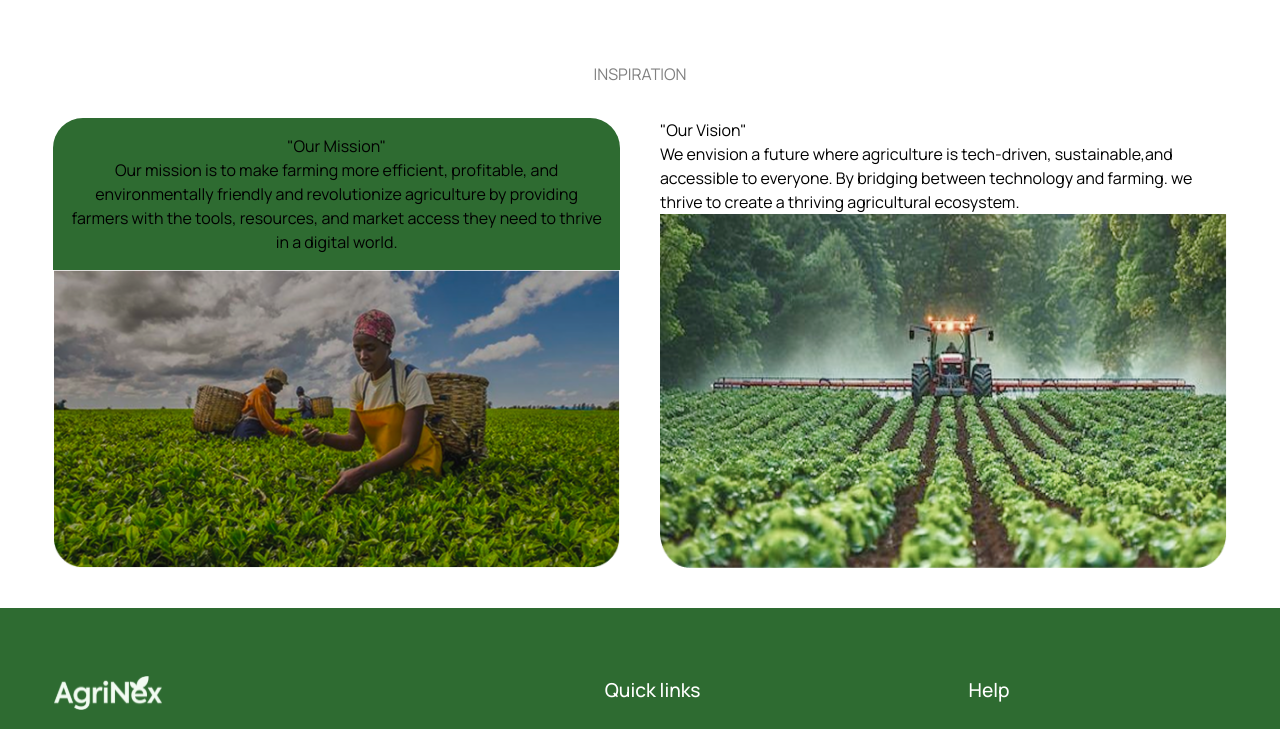
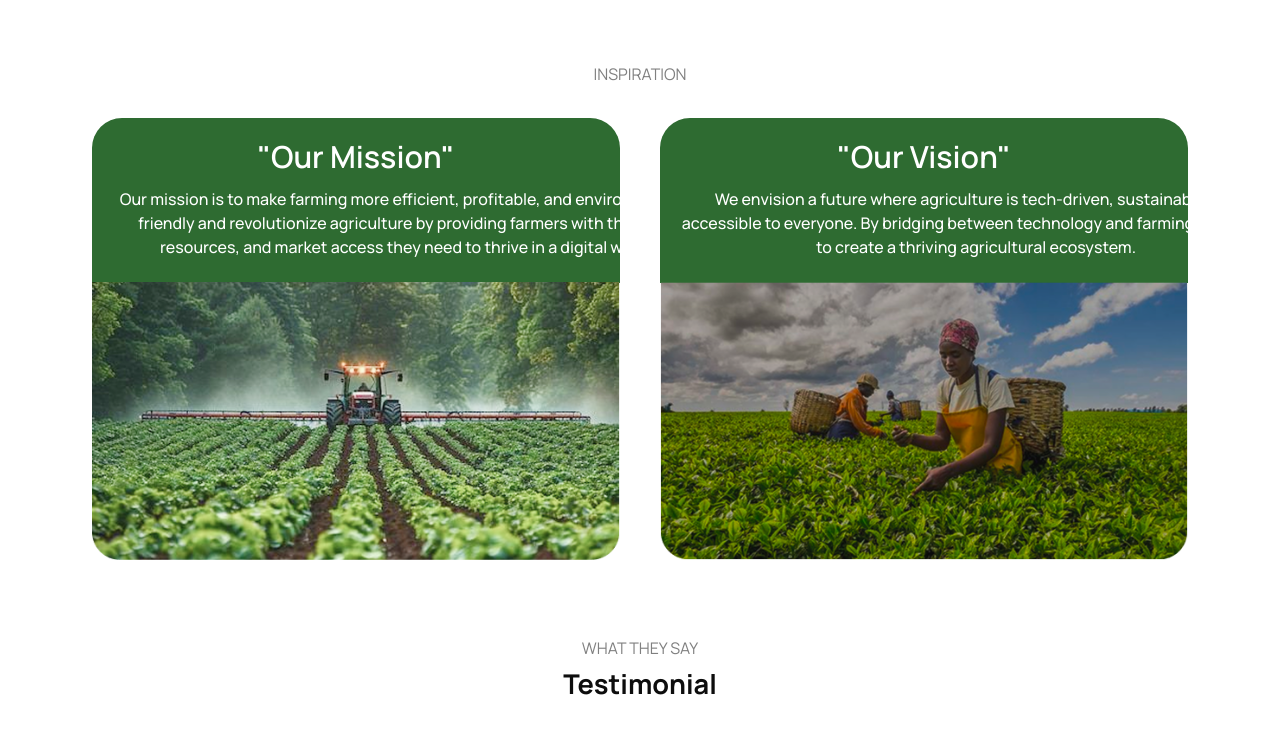
Before and after one commit to Olorunwa-web/AgriNex-app, a React (Vite) app: page /aboutus in a window 1280 px wide. Shown: the part 1630-2359 px from the top of the page. Built offline with nearby package versions, Linux system fonts and the light colour scheme.

Commit message:
first commit

```diff
--- a/src/pages/AboutUs.jsx
+++ b/src/pages/AboutUs.jsx
@@ -7,7 +7,12 @@ import image3 from '../assets/Blog 1.png';
 import image4 from '../assets/Frame 1171279034.png';
 import Swipes from '../components/Swipes';
 import image5 from '../assets/Blog 1 (2).png';
-import image6 from '../assets/Farmer Using A Robotic Weed Control System Wallpaper _ Premium AI-generated image 1 (2).png';
+import image6 from '../assets/Farmer Using A Robotic Weed Control System Wallpaper _ Premium AI-generated image 1 (3).png';
+import Testimonial from '../components/Testimonial';
+import Faq from '../components/Faq';
+
+
+
 
 
 const aboutimages = [
@@ -33,6 +38,22 @@ const aboutimages = [
     },
 ]
 
+
+
+const inspire = [
+    {
+        id: 1,
+        title: '"Our Mission"',
+        words: 'Our mission is to make farming more efficient, profitable, and environmentally friendly and revolutionize agriculture by providing farmers with the tools, resources, and market access they need to thrive in a digital world.',
+        image: image6,
+    },
+    {
+        id: 2,
+        title: '"Our Vision"',
+        words: 'We envision a future where agriculture is tech-driven, sustainable,and accessible to everyone. By bridging between technology and farming. we thrive to create a thriving agricultural ecosystem.',
+        image: image5,
+    },
+]
 
 
 const AboutUs = () => {
@@ -131,29 +152,29 @@ const AboutUs = () => {
                 {/*  */}
 
                 <section className = 'w-11/12 max-w-8xl mx-auto'>
-                      <p className = 'text-center font-normal text-[#808080] text-base  mb-1'>INSPIRATION</p>
-                      <div className = 'w-full flex m-0 p-0 flex-col gap-x-10 my-8 md:flex-row'>
-                          <div className = 'w-full h-full flex flex-col md:w-1/2  '>
-                               <div className = 'bg-[#2E6B31] w-full rounded-t-[30px] text-center p-4'>
-                                   <div>
-                                      <h1 className = ''>"Our Mission"</h1>
-                                      <p>Our mission is to make farming more efficient, profitable, and environmentally friendly and revolutionize agriculture by providing farmers with the tools, resources, and market access they need to thrive in a digital world.</p>
-                                   </div>
+                      <p className = 'text-center font-normal text-[#808080] text-base mb-1'>INSPIRATION</p>
+                      <div className = 'w-full flex flex-col justify-center gap-x-10 gap-y-6 my-8 md:flex-row'>
+                          {inspire.map((inp) =>{
+                              return (
+                             <div key = {inp.id} className = 'w-full md xl:w-[45%] flex flex-col '>
+                                 <div className = 'bg-[#2E6B31] p-4 w-full rounded-t-[30px] text-center'>
+                                    <h1 className = 'font-semibold text-white text-[1.4rem] md:text-[1.6rem] lg:text-[1.9rem]'>{inp.title}</h1>
+                                    <p className = 'my-2 mx-auto lg:w-[400px] xl:w-[600px] font-medium text-white text-base'>{inp.words}</p>
+                                 </div>
+                                 <div className = 'w-full h-full flex-1 mt-[-1px]'>
+                                   <img src= {inp.image} alt="" className = 'w-full object-fit h-full '/>
+                                </div>
                               </div>
-                              <div className = 'w-full h-full'>
-                                <img src= {image5} alt="" className = 'w-full h-full'/>
-                              </div>
-                          </div>
-                          <div className = 'w-full flex flex-col  md:w-1/2'>
-                              <div>
-                                 <h1>"Our Vision"</h1>
-                                 <p>We envision a future where agriculture is tech-driven, sustainable,and accessible to everyone. By bridging between technology and farming. we thrive to create a thriving agricultural ecosystem.</p>
-                              </div>
-                              <div className = 'w-full h-full '>
-                                  <img src= {image6} alt="" className = 'w-full h-full' />
-                              </div>
-                          </div>
+                              )
+                          })}
                       </div>
+                </section>
+
+                {/*  */}
+
+                <section>
+                    <Testimonial/>
+                    <Faq/>
                 </section>
             </section>
         </>
```
Also changed, not shown: src/assets/Farmer Using A Robotic Weed Control System Wallpaper _ Premium AI-generated image 1 (3).png (added).
